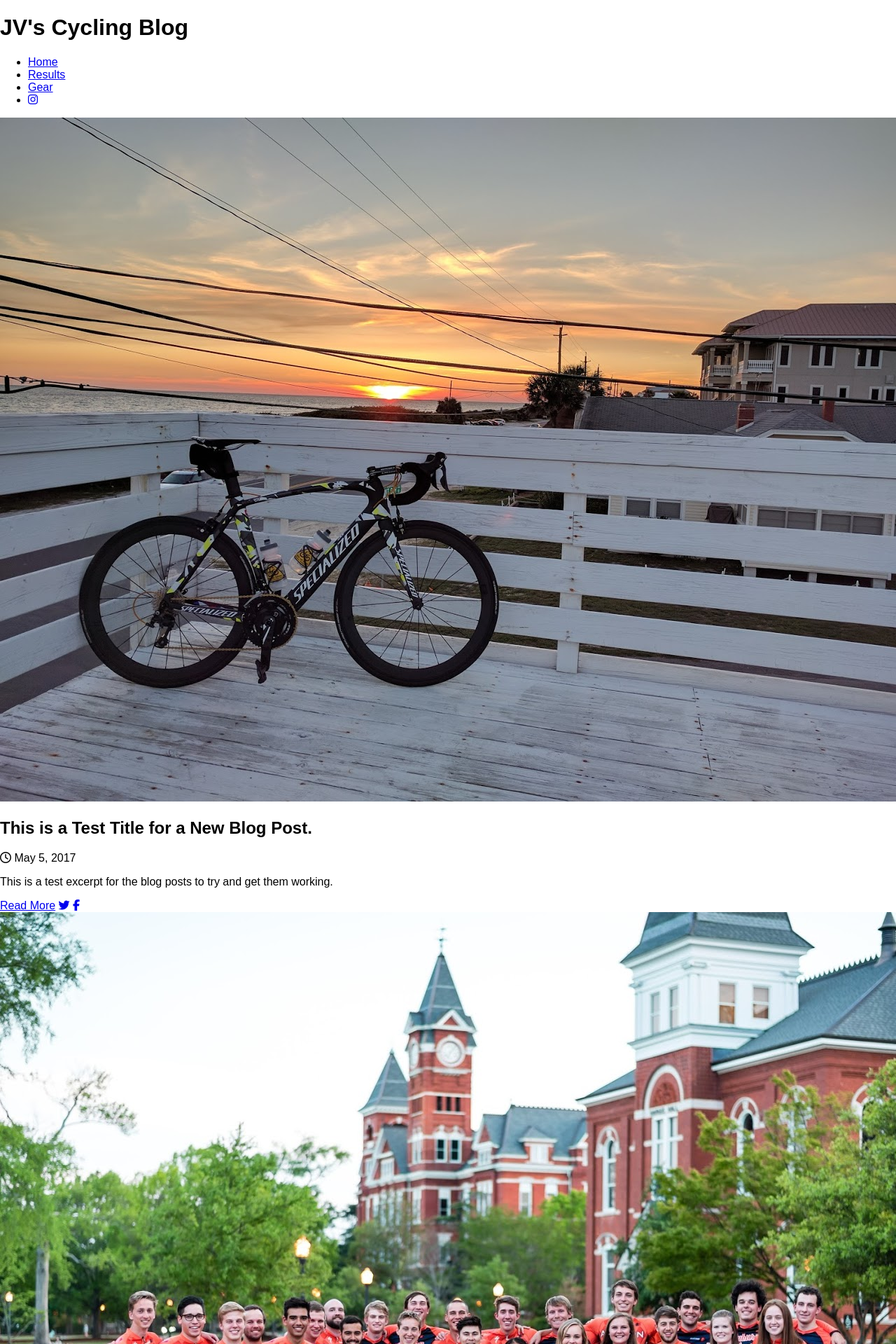
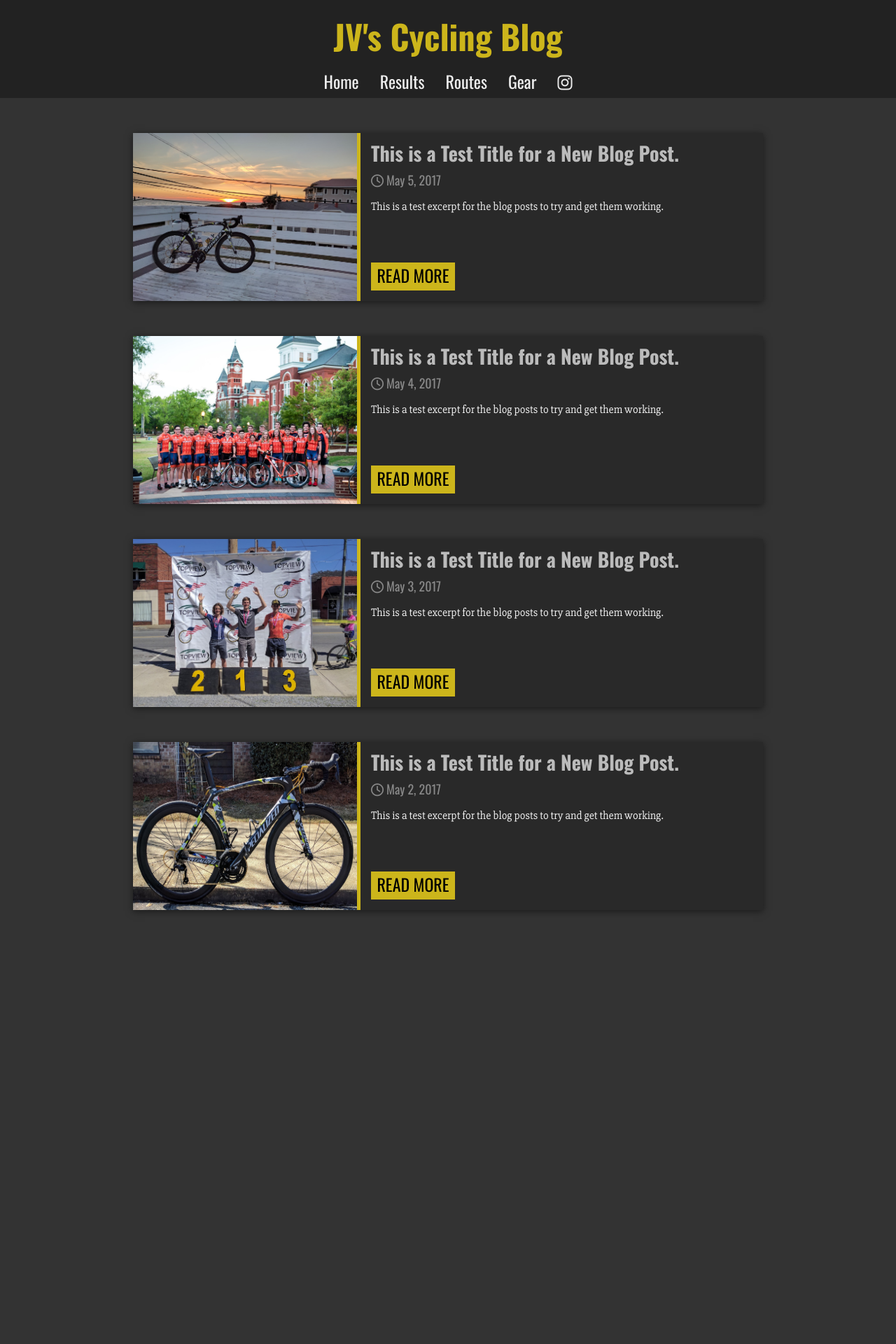
Before and after one commit to jacobvarner/cycling-blog, a Jekyll site: the page built from index.html, in a window 1280 px wide. Shown: the top 1920 px of the page at 70% size. Built offline with Jekyll 4.4.1, drawn with Linux system fonts in a browser that asks for light colours; nearby versions of some CDN libraries; after the commit the page ends 1350 px from its top, so only the background shows below that; some of the changed text lies outside the part shown.

Commit message:
Styled the home page for desktops.

```diff
--- a/_includes/head.html
+++ b/_includes/head.html
@@ -7,6 +7,7 @@
   <link rel="shortcut icon" type="image/x-icon" href="{{ "/favicon.ico" }}" >
   <script src="{{ "/js/main.js" }}"></script>
   <script src="https://use.fontawesome.com/cf817fc919.js"></script>
+  <link href="https://fonts.googleapis.com/css?family=Oswald:400,700|Slabo+27px" rel="stylesheet">
   <link rel="canonical" href="{{ page.url | replace:'index.html','' }}">
   <link rel="alternate" type="application/rss+xml" title="{{ site.title }}" href="{{ "/feed.xml" }}">
   {% feed_meta %}
--- a/_includes/header.html
+++ b/_includes/header.html
@@ -1,11 +1,12 @@
 <header class="site-header">
-  <h1>{{ site.title }}</h1>
+  <h1 id="site-title">{{ site.title }}</h1>
   <nav>
     <ul>
-      <li><a href="index.html">Home</a></li>
+      <li><a href="/">Home</a></li>
       <li><a href="results.html">Results</a></li>
+      <li><a href="routes.html">Routes</a></li>
       <li><a href="gear.html">Gear</a></li>
-      <li><a href="https://instagram.com/jacobvarner14"><i class="fa fa-instagram" aria-hidden="true"></i></a></li>
+      <li><a href="https://instagram.com/jacobvarner14" target="_blank"><i class="fa fa-instagram" aria-hidden="true"></i></a></li>
     </ul>
   </nav>
 </header>
--- a/_posts/2017-05-02-this-is-a-test-title-for-a-new-blog-post.markdown
+++ b/_posts/2017-05-02-this-is-a-test-title-for-a-new-blog-post.markdown
@@ -5,7 +5,7 @@ date:   2017-05-02
 categories: product-review race-report
 published: true
 image: 2017-05-02.jpg
-exerpt: >
+excerpt: >
   This is a test excerpt for the blog posts to try and get them working.
 ---
 Lorem ipsum dolor sit amet, consectetur adipiscing elit. Nam eleifend eros et vestibulum maximus. Ut massa nunc, tincidunt nec vestibulum malesuada, hendrerit vel neque. Curabitur scelerisque tortor ac mi hendrerit ornare. Sed feugiat blandit leo, nec laoreet libero viverra sed. Proin dictum vulputate justo in blandit. Sed auctor mi a tristique gravida. Praesent dignissim metus eu ante ultrices maximus. Nullam convallis nunc at augue venenatis gravida. Aenean a ligula lacinia, convallis metus tristique, ornare mi. Suspendisse pulvinar tincidunt eros, ut faucibus nibh. Sed elementum ultrices enim, sed hendrerit ipsum blandit ut. Suspendisse potenti. Phasellus molestie purus vitae ornare imperdiet.
--- a/index.html
+++ b/index.html
@@ -6,12 +6,14 @@ layout: default
     <article class="post-container">
       <img class="post-image" src="{{ site.baseurl }}/post-images/{{ post.image }}" alt="{{ post.title }}">
       <span class="post-divider"></span>
-      <h2 class="post-title">{{ post.title | escape }}</h2>
-      <p class="post-date"><i class="fa fa-clock-o" aria-hidden="true"></i> {{ post.date | date: '%B %-d, %Y' }}</p>
-      <p class="post-excerpt">{{ post.excerpt | remove: '<p>' | remove: '</p>' }}</p>
-      <a class="post-link" href="{{ post.url | prepend: site.baseurl }}">Read More</a>
-      <a class="social twitter" href="https://www.twitter.com/intent/tweet?text={{ post.title | cgi-escape }}&url={{ post.url | prepend: site.baseurl | cgi-escape}}" target="_blank"><i class="fa fa-twitter" aria-hidden="true"></i></a>
-      <a class="social facebook" href="https://www.facebook.com/sharer/sharer.php?u={{ post.url | prepend: site.baseurl | cgi-escape}}" target="_blank"><i class="fa fa-facebook" aria-hidden="true"></i></a>
+      <div class="meta-container">
+        <h2 class="post-title">{{ post.title | escape }}</h2>
+        <p class="post-date"><i class="fa fa-clock-o" aria-hidden="true"></i> {{ post.date | date: '%B %-d, %Y' }}</p>
+        <p class="post-excerpt">{{ post.excerpt | remove: '<p>' | remove: '</p>' }}</p>
+        <a class="post-link" href="{{ post.url | prepend: site.baseurl }}">Read More</a>
+        <!-- <a class="social twitter" href="https://www.twitter.com/intent/tweet?text={{ post.title | cgi-escape }}&url={{ post.url | prepend: site.baseurl | cgi-escape}}" target="_blank"><i class="fa fa-twitter" aria-hidden="true"></i></a>
+        <a class="social facebook" href="https://www.facebook.com/sharer/sharer.php?u={{ post.url | prepend: site.baseurl | cgi-escape}}" target="_blank"><i class="fa fa-facebook-official" aria-hidden="true"></i></a> -->
+      </div>
     </article>
   {% endfor %}
 </div>
--- a/styles/main.sass
+++ b/styles/main.sass
@@ -1,3 +1,143 @@
 ---
 # Only the main Sass file needs front matter (the dashes are enough)
 ---
+
+body
+  background-color: #333333
+
+.site-header
+  width: 100%
+  height: 140px
+  background-color: #222222
+  overflow: auto
+
+  #site-title
+    text-align: center
+    font-size: 48px
+    color: #ccb51b
+    font-family: "Oswald", sans-serif
+    font-weight: bold
+    line-height: 48px
+    margin: 28px 0
+
+  nav
+    ul
+      font-size: 0
+      text-align: center
+      padding: 0
+
+      li
+        display: inline-block
+        margin: 0px 15px
+
+        a
+          font-family: "Oswald", sans-serif
+          font-size: 24px
+          color: #eeeeee
+          font-weight: normal
+          text-decoration: none
+          line-height: 24px
+
+          &:visited
+            color: #eeeeee
+            text-decoration: none
+
+          &:hover
+            color: #aaaaaa
+
+div.home
+  article.post-container
+    display: block
+    width: 900px
+    height: 240px
+    margin: 50px auto
+    overflow: auto
+    position: relative
+    background-color: #292929
+    box-shadow: 0px 2px 10px 0px rgba(0, 0, 0, 0.5)
+
+    img.post-image
+      display: block
+      height: 240px
+      width: 320px
+      position: absolute
+      top: 0
+      left: 0
+
+    span.post-divider
+      display: block
+      width: 5px
+      height: 240px
+      background-color: #ccb51b
+      position: absolute
+      top: 0
+      left: 320px
+
+    div.meta-container
+      display: block
+      height: 240px
+      position: absolute
+      top: 0
+      left: 325px
+
+      h2.post-title
+        font-family: "Oswald", sans-serif
+        font-size: 28px
+        line-height: 28px
+        font-weight: bold
+        margin: 15px
+        color: #bbbbbb
+
+      p.post-date
+        font-family: "Oswald", sans-serif
+        font-size: 18px
+        line-height: 18px
+        font-weight: normal
+        color: #888888
+        margin: 15px
+
+      p.post-excerpt
+        font-family: "Slabo 27px", serif
+        font-size: 16px
+        line-height: 24px
+        color: #eeeeee
+        margin: 15px
+
+      a.post-link
+        display: block
+        text-decoration: none
+        text-align: center
+        font-size: 24px
+        font-family: "Oswald", sans-serif
+        font-weight: normal
+        text-transform: uppercase
+        color: #000000
+        background-color: #ccb51b
+        width: 120px
+        height: 40px
+        position: absolute
+        bottom: 15px
+        left: 15px
+
+        &:hover
+          box-shadow: 0px 2px 10px 0px rgba(0, 0, 0, 0.5)
+
+      a.social
+        display: block
+        text-decoration: none
+        text-align: center
+        font-size: 24px
+        color: white
+        width: 40px
+        height: 40px
+        position: absolute
+        bottom: 15px
+        line-height: 40px
+
+      a.facebook
+        left: 205px
+        background-color: #3b5998
+
+      a.twitter
+        left: 150px
+        background-color: #1a8bf0
```
